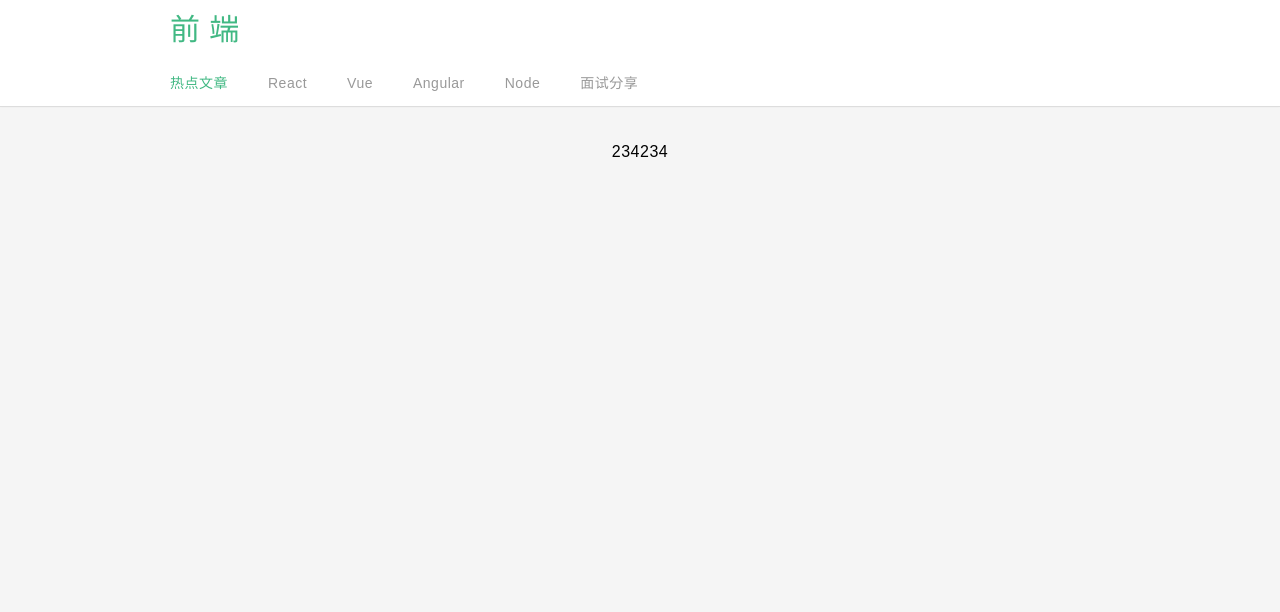
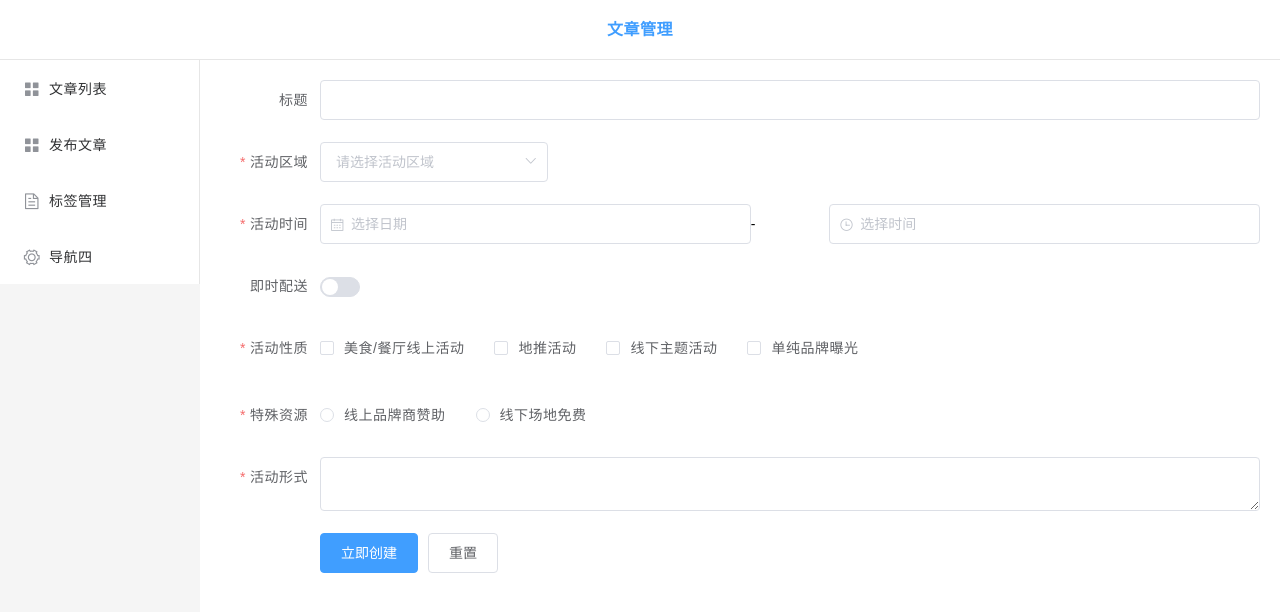
Before and after one commit to Richar-Dada/qianduan, a Nuxt app: page /admin/publish in a window 1280 px wide. Shown: the top 612 px of the page. Built offline with nearby package versions, Linux system fonts and the light colour scheme.

Commit message:
Push  发布功能初始化

```diff
--- a/pages/admin/publish.vue
+++ b/pages/admin/publish.vue
@@ -0,0 +1,108 @@
+<template>
+  <el-form :model="ruleForm" :rules="rules" ref="ruleForm" label-width="100px" class="demo-ruleForm">
+    <el-form-item label="标题" prop="title">
+      <el-input v-model="ruleForm.title"></el-input>
+    </el-form-item>
+    <el-form-item label="活动区域" prop="region">
+      <el-select v-model="ruleForm.region" placeholder="请选择活动区域">
+        <el-option label="区域一" value="shanghai"></el-option>
+        <el-option label="区域二" value="beijing"></el-option>
+      </el-select>
+    </el-form-item>
+    <el-form-item label="活动时间" required>
+      <el-col :span="11">
+        <el-form-item prop="date1">
+          <el-date-picker type="date" placeholder="选择日期" v-model="ruleForm.date1" style="width: 100%;"></el-date-picker>
+        </el-form-item>
+      </el-col>
+      <el-col class="line" :span="2">-</el-col>
+      <el-col :span="11">
+        <el-form-item prop="date2">
+          <el-time-picker type="fixed-time" placeholder="选择时间" v-model="ruleForm.date2" style="width: 100%;"></el-time-picker>
+        </el-form-item>
+      </el-col>
+    </el-form-item>
+    <el-form-item label="即时配送" prop="delivery">
+      <el-switch v-model="ruleForm.delivery"></el-switch>
+    </el-form-item>
+    <el-form-item label="活动性质" prop="type">
+      <el-checkbox-group v-model="ruleForm.type">
+        <el-checkbox label="美食/餐厅线上活动" name="type"></el-checkbox>
+        <el-checkbox label="地推活动" name="type"></el-checkbox>
+        <el-checkbox label="线下主题活动" name="type"></el-checkbox>
+        <el-checkbox label="单纯品牌曝光" name="type"></el-checkbox>
+      </el-checkbox-group>
+    </el-form-item>
+    <el-form-item label="特殊资源" prop="resource">
+      <el-radio-group v-model="ruleForm.resource">
+        <el-radio label="线上品牌商赞助"></el-radio>
+        <el-radio label="线下场地免费"></el-radio>
+      </el-radio-group>
+    </el-form-item>
+    <el-form-item label="活动形式" prop="desc">
+      <el-input type="textarea" v-model="ruleForm.desc"></el-input>
+    </el-form-item>
+    <el-form-item>
+      <el-button type="primary" @click="submitForm('ruleForm')">立即创建</el-button>
+      <el-button @click="resetForm('ruleForm')">重置</el-button>
+    </el-form-item>
+  </el-form>
+</template>
+<script>
+  export default {
+    layout: 'admin',
+    data () {
+      return {
+        ruleForm: {
+          title: '',
+          region: '',
+          date1: '',
+          date2: '',
+          delivery: false,
+          type: [],
+          resource: '',
+          desc: ''
+        },
+        rules: {
+          name: [
+            { required: true, message: '请输入活动名称', trigger: 'blur' },
+            { min: 3, max: 5, message: '长度在 3 到 5 个字符', trigger: 'blur' }
+          ],
+          region: [
+            { required: true, message: '请选择活动区域', trigger: 'change' }
+          ],
+          date1: [
+            { type: 'date', required: true, message: '请选择日期', trigger: 'change' }
+          ],
+          date2: [
+            { type: 'date', required: true, message: '请选择时间', trigger: 'change' }
+          ],
+          type: [
+            { type: 'array', required: true, message: '请至少选择一个活动性质', trigger: 'change' }
+          ],
+          resource: [
+            { required: true, message: '请选择活动资源', trigger: 'change' }
+          ],
+          desc: [
+            { required: true, message: '请填写活动形式', trigger: 'blur' }
+          ]
+        }
+      }
+    },
+    methods: {
+      submitForm (formName) {
+        this.$refs[formName].validate((valid) => {
+          if (valid) {
+            alert('submit!')
+          } else {
+            console.log('error submit!!')
+            return false
+          }
+        })
+      },
+      resetForm (formName) {
+        this.$refs[formName].resetFields()
+      }
+    }
+  }
+</script>
```
